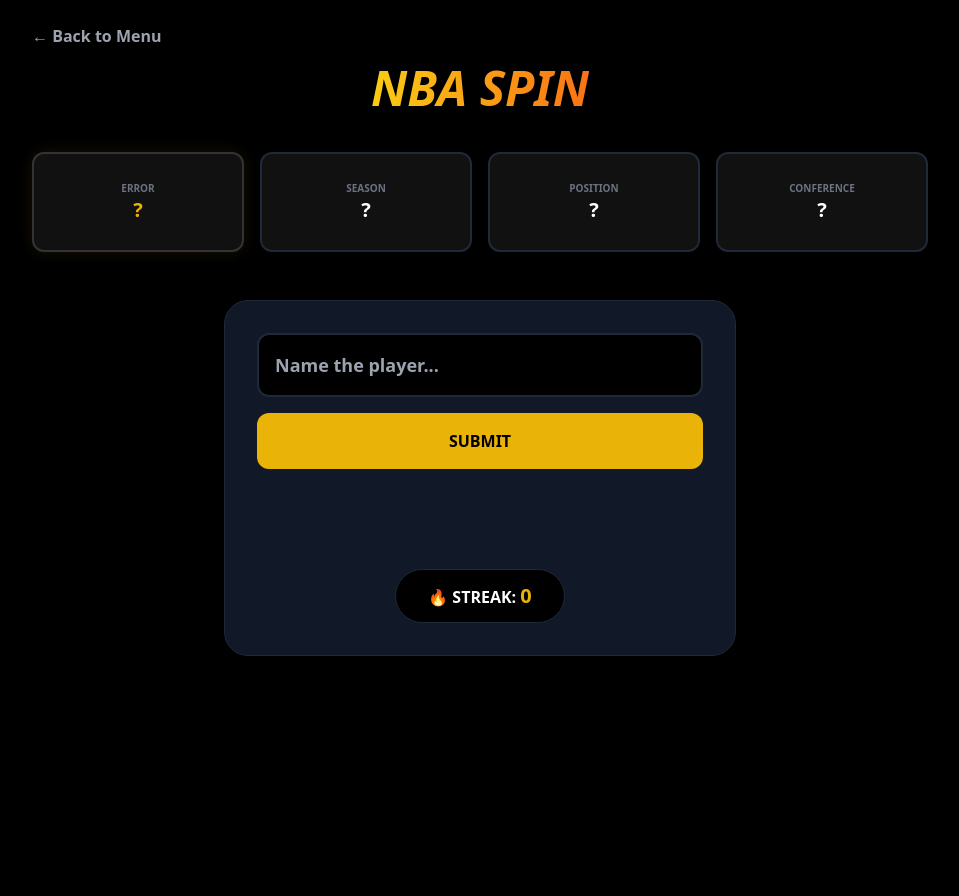
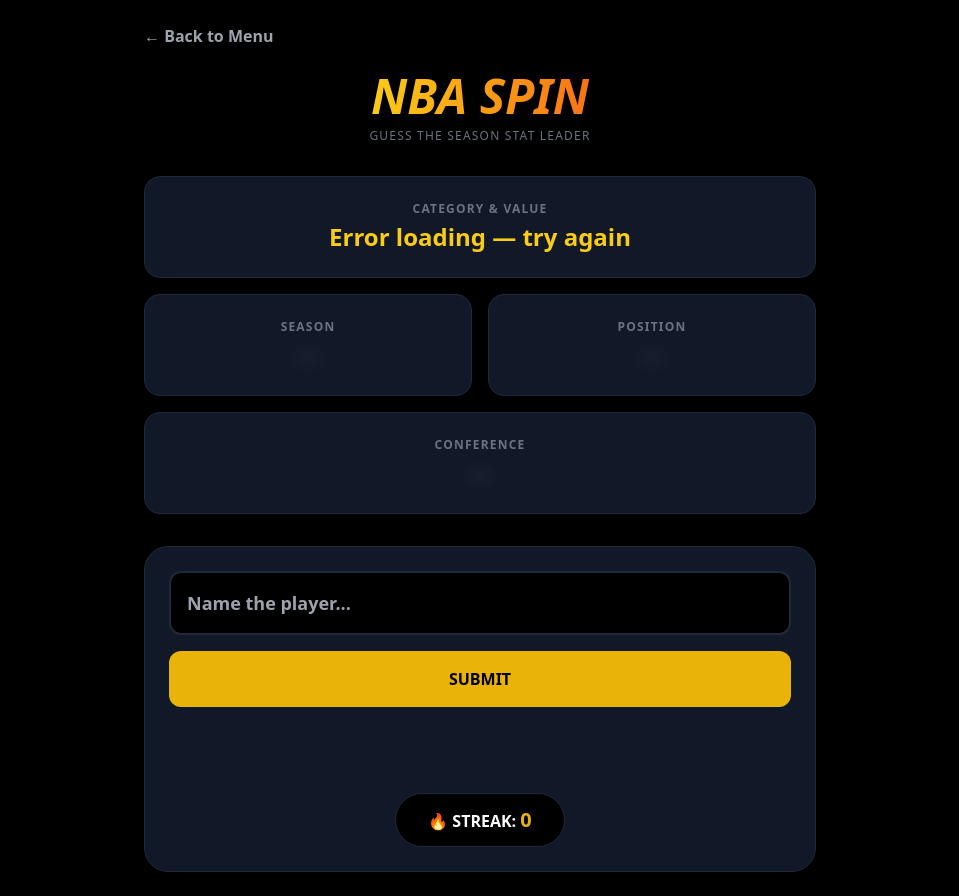
Before and after one commit to tezed13/nba-guessr, a FastAPI app: page /spin in a window 1280 px wide. Shown: the whole page, without its empty margins (160-1119 px from the left). Before the commit the page ends 656 px from the top, so only its background shows below. Run offline with FastAPI, Linux system fonts and the light colour scheme; some libraries are stand-ins or nearby versions.

Commit message:
rewrite spin

```diff
--- a/templates/spin.html
+++ b/templates/spin.html
@@ -3,71 +3,72 @@
 <head>
     <meta charset="UTF-8">
     <meta http-equiv="Cache-Control" content="no-cache, no-store, must-revalidate">
-    <meta http-equiv="Pragma" content="no-cache">
-    <meta http-equiv="Expires" content="0">
-    <title>NBA Spin - Night Mode</title>
+    <title>NBA Spin</title>
     <script src="https://cdn.tailwindcss.com"></script>
     <style>
-        body { background-color: #000000; color: #ffffff; }
-        .slot-container { height: 100px; overflow: hidden; border: 2px solid #333; border-radius: 12px; background: #111; }
-        .slot-reel { transition: none; }
-        .landed { animation: land-pop 0.2s ease-out; }
-        @keyframes land-pop {
-            0% { transform: scale(1.1); }
-            100% { transform: scale(1); }
-        }
+        body { background-color: #000; color: #fff; }
+        .clue-card { transition: all 0.4s ease; }
+        .clue-hidden { filter: blur(8px); opacity: 0.2; user-select: none; }
+        .clue-revealed { filter: none; opacity: 1; }
     </style>
 </head>
 <body class="min-h-screen p-6 flex flex-col items-center">
-    <nav class="w-full max-w-4xl mb-4 text-left">
+    <nav class="w-full max-w-2xl mb-6 text-left">
         <a href="/" class="text-gray-400 hover:text-white font-bold transition">← Back to Menu</a>
     </nav>
 
-    <h1 class="text-5xl font-black mb-10 text-transparent bg-clip-text bg-gradient-to-r from-yellow-400 to-orange-500 italic uppercase">NBA SPIN</h1>
+    <h1 class="text-5xl font-black mb-2 text-transparent bg-clip-text bg-gradient-to-r from-yellow-400 to-orange-500 italic uppercase">NBA SPIN</h1>
+    <p class="text-gray-500 text-xs tracking-widest mb-8 uppercase">Guess the season stat leader</p>
 
-    <div class="grid grid-cols-2 md:grid-cols-4 gap-4 w-full max-w-4xl mb-12">
-        <div class="slot-container flex flex-col items-center justify-center shadow-[0_0_15px_rgba(234,179,8,0.1)]">
-            <div id="reel-stat" class="slot-reel text-center">
-                <span class="text-[10px] text-gray-500 block uppercase font-bold" id="stat-label">CATEGORY</span>
-                <span class="text-xl font-black text-yellow-500" id="stat-val">?</span>
-            </div>
+    <!-- Clue Cards -->
+    <div class="grid grid-cols-2 gap-4 w-full max-w-2xl mb-8">
+
+        <!-- Always visible -->
+        <div class="bg-gray-900 border border-gray-800 rounded-2xl p-6 text-center col-span-2">
+            <p class="text-gray-500 text-xs uppercase font-bold tracking-widest mb-1">Category & Value</p>
+            <p id="clue-stat" class="text-2xl font-black text-yellow-400 clue-card clue-hidden">—</p>
         </div>
-        <div class="slot-container flex flex-col items-center justify-center border-gray-800">
-            <div id="reel-year" class="slot-reel text-center">
-                <span class="text-[10px] text-gray-500 block uppercase font-bold">SEASON</span>
-                <span class="text-xl font-black text-white" id="year-val">?</span>
-            </div>
+
+        <div class="bg-gray-900 border border-gray-800 rounded-2xl p-6 text-center">
+            <p class="text-gray-500 text-xs uppercase font-bold tracking-widest mb-1">Season</p>
+            <p id="clue-season" class="text-2xl font-black text-white clue-card clue-hidden">—</p>
         </div>
-        <div class="slot-container flex flex-col items-center justify-center border-gray-800">
-            <div id="reel-pos" class="slot-reel text-center">
-                <span class="text-[10px] text-gray-500 block uppercase font-bold">POSITION</span>
-                <span class="text-xl font-black text-white" id="pos-val">?</span>
-            </div>
+
+        <div class="bg-gray-900 border border-gray-800 rounded-2xl p-6 text-center">
+            <p class="text-gray-500 text-xs uppercase font-bold tracking-widest mb-1">Position</p>
+            <p id="clue-pos" class="text-2xl font-black text-white clue-card clue-hidden">—</p>
         </div>
-        <div class="slot-container flex flex-col items-center justify-center border-gray-800">
-            <div id="reel-conf" class="slot-reel text-center">
-                <span class="text-[10px] text-gray-500 block uppercase font-bold">CONFERENCE</span>
-                <span class="text-xl font-black text-white" id="conf-val">?</span>
-            </div>
+
+        <div class="bg-gray-900 border border-gray-800 rounded-2xl p-6 text-center col-span-2">
+            <p class="text-gray-500 text-xs uppercase font-bold tracking-widest mb-1">Conference</p>
+            <p id="clue-conf" class="text-2xl font-black text-white clue-card clue-hidden">—</p>
         </div>
     </div>
 
-    <div class="w-full max-w-lg bg-gray-900 p-8 rounded-3xl border border-gray-800 shadow-2xl">
-        <div class="relative">
+    <!-- Reveal buttons -->
+    <div id="revealBtns" class="flex gap-3 flex-wrap justify-center mb-6 hidden">
+        <button onclick="revealClue('clue-season')" class="bg-gray-800 hover:bg-gray-700 text-white font-bold px-4 py-2 rounded-xl text-sm transition">Reveal Season</button>
+        <button onclick="revealClue('clue-pos')" class="bg-gray-800 hover:bg-gray-700 text-white font-bold px-4 py-2 rounded-xl text-sm transition">Reveal Position</button>
+        <button onclick="revealClue('clue-conf')" class="bg-gray-800 hover:bg-gray-700 text-white font-bold px-4 py-2 rounded-xl text-sm transition">Reveal Conference</button>
+    </div>
+
+    <!-- Guess area -->
+    <div class="w-full max-w-2xl bg-gray-900 p-6 rounded-3xl border border-gray-800">
+        <div class="relative mb-4">
             <input type="text" id="guessInput" placeholder="Name the player..."
-                   class="w-full bg-black border-2 border-gray-800 rounded-xl p-4 focus:border-yellow-500 outline-none transition-all text-lg font-bold text-white"
+                   class="w-full bg-black border-2 border-gray-800 rounded-xl p-4 focus:border-yellow-500 outline-none text-lg font-bold text-white transition-all"
                    disabled>
-            <div id="suggestions" class="absolute z-10 w-full border border-gray-800 rounded-md mt-1 bg-gray-900 max-h-48 overflow-y-auto hidden"></div>
+            <div id="suggestions" class="absolute z-10 w-full border border-gray-800 rounded-xl mt-1 bg-gray-900 max-h-48 overflow-y-auto hidden"></div>
         </div>
 
-        <div class="flex gap-2 mt-4">
+        <div class="flex gap-3">
             <button id="submitBtn" class="flex-1 bg-yellow-500 hover:bg-yellow-400 text-black font-black py-4 rounded-xl transition-all" disabled>SUBMIT</button>
-            <button id="spinBtn" class="flex-1 bg-blue-600 hover:bg-blue-500 text-white font-black py-4 rounded-xl transition-all hidden">NEXT SPIN</button>
+            <button id="nextBtn" class="flex-1 bg-blue-600 hover:bg-blue-500 text-white font-black py-4 rounded-xl transition-all hidden">NEXT SPIN</button>
         </div>
 
-        <div id="resultArea" class="mt-6 text-center min-h-[60px]">
+        <div id="resultArea" class="mt-5 text-center min-h-[50px]">
             <p id="resultMsg" class="text-2xl font-black italic uppercase"></p>
-            <p id="correctName" class="text-gray-400 mt-2 font-bold"></p>
+            <p id="correctName" class="text-gray-400 mt-1 font-bold"></p>
         </div>
 
         <div class="mt-4 flex justify-center">
@@ -77,149 +78,130 @@
         </div>
     </div>
 
+    <!-- Loading overlay -->
+    <div id="loadingOverlay" class="fixed inset-0 bg-black bg-opacity-80 flex items-center justify-center z-50 hidden">
+        <p class="text-yellow-400 text-2xl font-black animate-pulse uppercase tracking-widest">Loading...</p>
+    </div>
+
     <script>
-        const STAT_OPTIONS = [
-            "Points Per Game", "Rebounds Per Game", "Assists Per Game", "Steals Per Game",
-            "Blocks Per Game", "Turnovers Per Game", "Fouls Per Game", "Free Throw Attempts Per Game",
-            "Three-Pointers Attempted Per Game", "Shots Attempted Per Game", "Minutes Per Game"
-        ];
-        const POS_OPTIONS = ["PG", "SG", "SF", "PF", "C"];
-        const CONF_OPTIONS = ["Eastern", "Western"];
+        let currentWinner = "";
+        let streak = 0;
+        let playerNames = [];
 
-        // currentWinner and currentClues are set together only when fetch completes
-        // Submit is disabled until then — no stale data possible
-        let currentWinner = "";
-        let spinStreak = 0;
-        let playerNames = [];
-        let isSpinning = false;
+        fetch("/all_players").then(r => r.json()).then(d => playerNames = d);
 
-        const spinSfx = new Audio('/static/spin.mp3');
-        const winSfx = new Audio('/static/win.mp3');
-        const clickSfx = new Audio('/static/click.mp3');
-
-        fetch("/all_players").then(res => res.json()).then(data => playerNames = data);
-
-        function setInputEnabled(enabled) {
-            document.getElementById('guessInput').disabled = !enabled;
-            document.getElementById('submitBtn').disabled = !enabled;
+        function setLoading(on) {
+            document.getElementById('loadingOverlay').classList.toggle('hidden', !on);
         }
 
-        async function triggerSpin() {
-            if (isSpinning) return;
-            isSpinning = true;
+        function revealClue(id) {
+            const el = document.getElementById(id);
+            el.classList.remove('clue-hidden');
+            el.classList.add('clue-revealed');
+        }
 
-            // Lock input until data arrives and animation finishes
-            setInputEnabled(false);
+        async function loadSpin() {
+            // Reset UI
             currentWinner = "";
-
+            document.getElementById('guessInput').value = "";
+            document.getElementById('guessInput').disabled = true;
+            document.getElementById('submitBtn').disabled = true;
+            document.getElementById('submitBtn').classList.remove('hidden');
+            document.getElementById('nextBtn').classList.add('hidden');
             document.getElementById('resultMsg').textContent = "";
             document.getElementById('correctName').textContent = "";
-            document.getElementById('guessInput').value = "";
+            document.getElementById('revealBtns').classList.add('hidden');
             document.getElementById('suggestions').classList.add('hidden');
-            document.getElementById('submitBtn').classList.remove('hidden');
-            document.getElementById('spinBtn').classList.add('hidden');
 
-            if (spinSfx) { spinSfx.currentTime = 0; spinSfx.play(); }
+            // Hide all clues
+            ['clue-stat','clue-season','clue-pos','clue-conf'].forEach(id => {
+                const el = document.getElementById(id);
+                el.textContent = "—";
+                el.classList.add('clue-hidden');
+                el.classList.remove('clue-revealed');
+            });
 
-            // Start shuffle animation
-            const shuffleInterval = setInterval(() => {
-                document.getElementById('stat-label').textContent = STAT_OPTIONS[Math.floor(Math.random() * STAT_OPTIONS.length)].toUpperCase();
-                document.getElementById('stat-val').textContent = (Math.random() * 32).toFixed(1);
-                document.getElementById('year-val').textContent = Math.floor(Math.random() * (2025 - 1954 + 1)) + 1954;
-                document.getElementById('pos-val').textContent = POS_OPTIONS[Math.floor(Math.random() * POS_OPTIONS.length)];
-                document.getElementById('conf-val').textContent = CONF_OPTIONS[Math.floor(Math.random() * CONF_OPTIONS.length)];
-            }, 60);
+            setLoading(true);
 
             try {
-                // Fetch real data — await BEFORE stopping animation
                 const res = await fetch('/spin_data');
                 if (!res.ok) throw new Error("Server error");
                 const data = await res.json();
 
-                // Stop reels left to right with real data
-                setTimeout(() => {
-                    document.getElementById('stat-label').textContent = data.clues.stat_name.toUpperCase();
-                    document.getElementById('stat-val').textContent = data.clues.stat_val;
-                    clickSfx.cloneNode(true).play();
-                }, 300);
+                // Set all clue text from real data
+                document.getElementById('clue-stat').textContent  = `${data.clues.stat_name}: ${data.clues.stat_val}`;
+                document.getElementById('clue-season').textContent = data.clues.season;
+                document.getElementById('clue-pos').textContent    = data.clues.pos;
+                document.getElementById('clue-conf').textContent   = data.clues.conf;
 
-                setTimeout(() => {
-                    document.getElementById('year-val').textContent = data.clues.season;
-                    clickSfx.cloneNode(true).play();
-                }, 700);
+                // Store winner only after data is confirmed
+                currentWinner = data.winner;
 
-                setTimeout(() => {
-                    document.getElementById('pos-val').textContent = data.clues.pos;
-                    clickSfx.cloneNode(true).play();
-                }, 1100);
+                // Reveal stat immediately, blur the rest
+                revealClue('clue-stat');
+                document.getElementById('revealBtns').classList.remove('hidden');
 
-                setTimeout(() => {
-                    clearInterval(shuffleInterval);
-                    document.getElementById('conf-val').textContent = data.clues.conf;
-                    clickSfx.cloneNode(true).play();
-                    if (spinSfx) { spinSfx.pause(); spinSfx.currentTime = 0; }
-
-                    // Only NOW set the winner and unlock input
-                    currentWinner = data.winner;
-                    setInputEnabled(true);
-                    isSpinning = false;
-                }, 1500);
+                // Unlock input
+                document.getElementById('guessInput').disabled = false;
+                document.getElementById('submitBtn').disabled = false;
 
             } catch (err) {
-                console.error("Spin error:", err);
-                clearInterval(shuffleInterval);
-                document.getElementById('stat-label').textContent = "ERROR";
-                isSpinning = false;
-                setInputEnabled(false);
+                console.error(err);
+                document.getElementById('clue-stat').textContent = "Error loading — try again";
+                revealClue('clue-stat');
+            } finally {
+                setLoading(false);
             }
         }
 
         document.getElementById('submitBtn').onclick = () => {
-            if (!currentWinner) return; // safety guard
+            if (!currentWinner) return;
             const guess = document.getElementById('guessInput').value.trim();
             const msg = document.getElementById('resultMsg');
 
             if (guess.toLowerCase() === currentWinner.toLowerCase()) {
-                spinStreak++;
-                winSfx.play();
-                msg.textContent = "SWISH!";
+                streak++;
+                msg.textContent = "✅ SWISH!";
                 msg.className = "text-2xl font-black italic text-green-500 uppercase";
                 document.getElementById('correctName').textContent = "";
             } else {
-                spinStreak = 0;
-                msg.textContent = "AIRBALL!";
+                streak = 0;
+                msg.textContent = "❌ AIRBALL!";
                 msg.className = "text-2xl font-black italic text-red-500 uppercase";
-                document.getElementById('correctName').textContent = `Correct answer: ${currentWinner}`;
+                document.getElementById('correctName').textContent = `Answer: ${currentWinner}`;
             }
-            document.getElementById('streakVal').textContent = spinStreak;
+
+            // Reveal all remaining clues on submit
+            ['clue-season','clue-pos','clue-conf'].forEach(revealClue);
+            document.getElementById('revealBtns').classList.add('hidden');
+            document.getElementById('streakVal').textContent = streak;
             document.getElementById('submitBtn').classList.add('hidden');
-            document.getElementById('spinBtn').classList.remove('hidden');
+            document.getElementById('nextBtn').classList.remove('hidden');
         };
 
-        const guessInput = document.getElementById('guessInput');
-        const suggestionsDiv = document.getElementById('suggestions');
-
-        guessInput.addEventListener('input', () => {
-            const query = guessInput.value.toLowerCase().trim();
-            if (query.length < 2) { suggestionsDiv.classList.add('hidden'); return; }
-            const matches = playerNames.filter(n => n.toLowerCase().includes(query)).slice(0, 8);
-            if (matches.length === 0) { suggestionsDiv.classList.add('hidden'); return; }
-            suggestionsDiv.innerHTML = matches.map(n => `
+        // Autocomplete
+        const input = document.getElementById('guessInput');
+        const suggs = document.getElementById('suggestions');
+        input.addEventListener('input', () => {
+            const q = input.value.toLowerCase().trim();
+            if (q.length < 2) { suggs.classList.add('hidden'); return; }
+            const matches = playerNames.filter(n => n.toLowerCase().includes(q)).slice(0, 8);
+            if (!matches.length) { suggs.classList.add('hidden'); return; }
+            suggs.innerHTML = matches.map(n => `
                 <div class="p-3 hover:bg-gray-800 cursor-pointer border-b border-gray-800 text-white font-bold"
                      onclick="selectName('${n.replace(/'/g, "\\'")}')">
                     ${n}
-                </div>
-            `).join("");
-            suggestionsDiv.classList.remove('hidden');
+                </div>`).join('');
+            suggs.classList.remove('hidden');
         });
 
         function selectName(n) {
-            guessInput.value = n;
-            suggestionsDiv.classList.add('hidden');
+            input.value = n;
+            suggs.classList.add('hidden');
         }
 
-        document.getElementById('spinBtn').onclick = triggerSpin;
-        window.onload = triggerSpin;
+        document.getElementById('nextBtn').onclick = loadSpin;
+        window.onload = loadSpin;
     </script>
 </body>
 </html>
```
